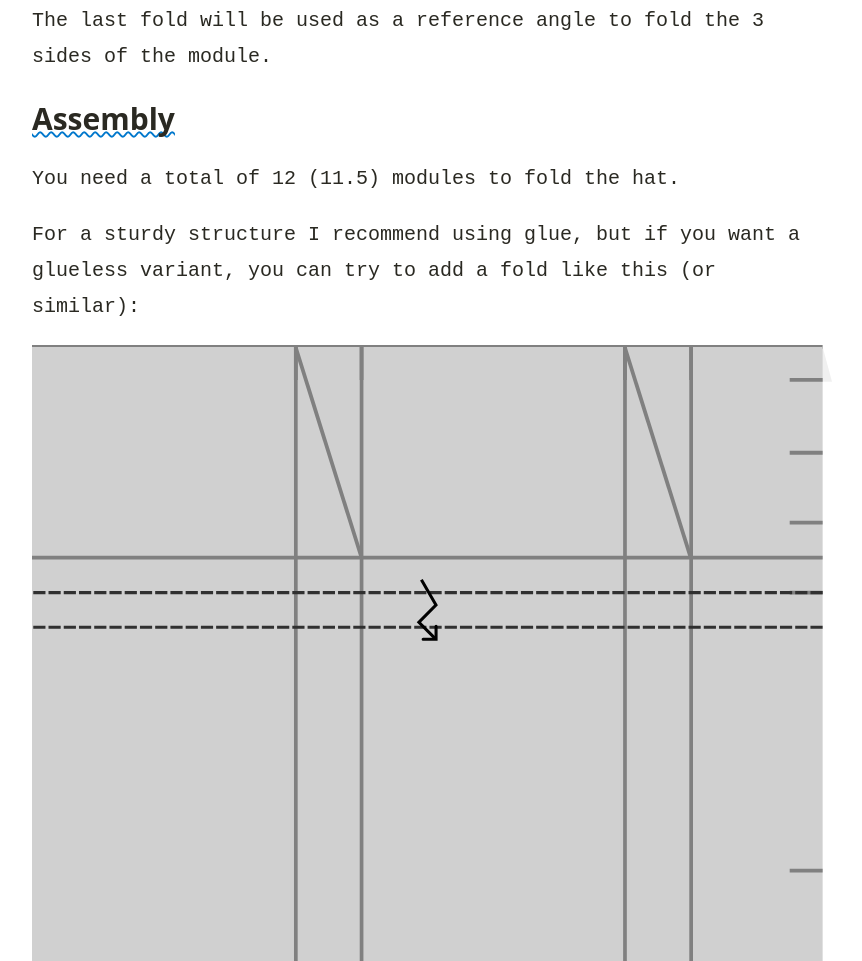
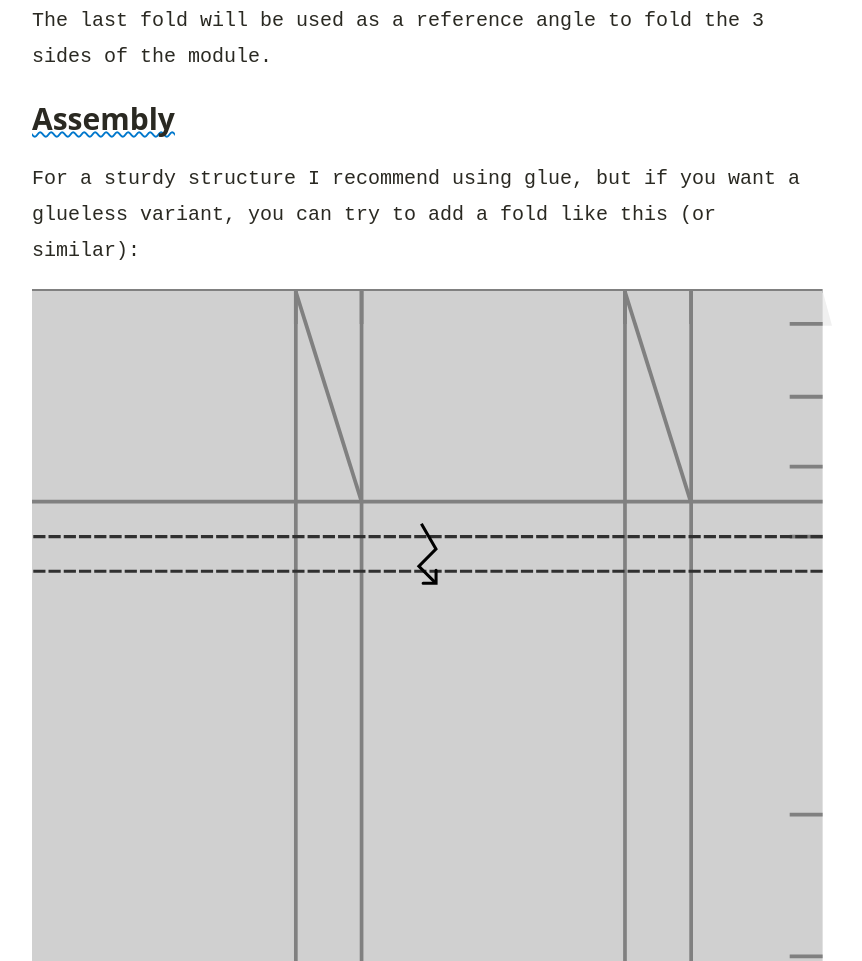
Before and after one commit to turtureanu/knowleaks, an Astro site: page /origami/hendecagon-top-hat in a window 1280 px wide. Shown: the part 1504-2465 px from the top of the page, without its empty margins (208-1070 px from the left). Built offline with nearby package versions, Linux system fonts and the light colour scheme; Astro itself is replaced by a stand-in of ours.

Commit message:
fix(article): hendecagon hat, remove assumption

```diff
--- a/src/pages/origami/hendecagon-top-hat.mdx
+++ b/src/pages/origami/hendecagon-top-hat.mdx
@@ -25,8 +25,6 @@ The last fold will be used as a reference angle to fold the 3 sides of the modul
 
 ## Assembly
 
-You need a total of 12 (11.5) modules to fold the hat.
-
 For a sturdy structure I recommend using glue, but if you want a glueless variant, you can try to add a fold like this (or similar):
 
 ![an origami instruction](/origami/hendecagon/glueless-addition.svg)
```
